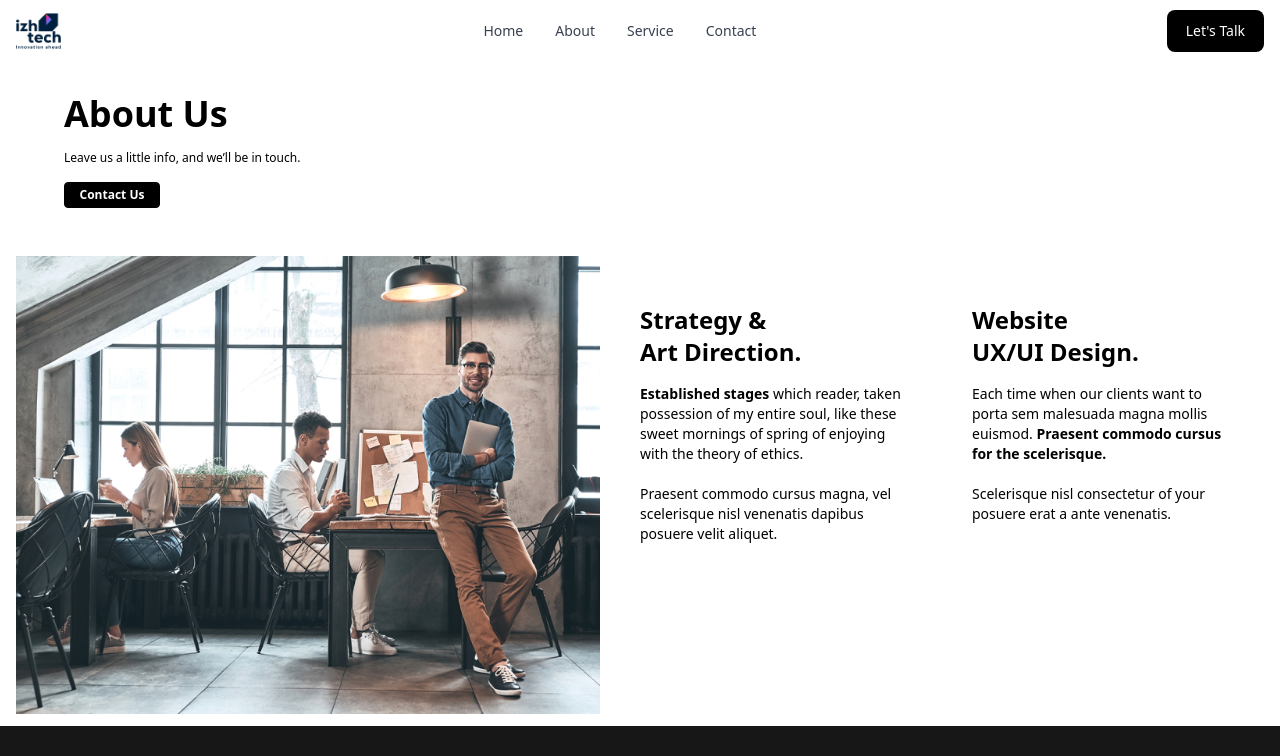
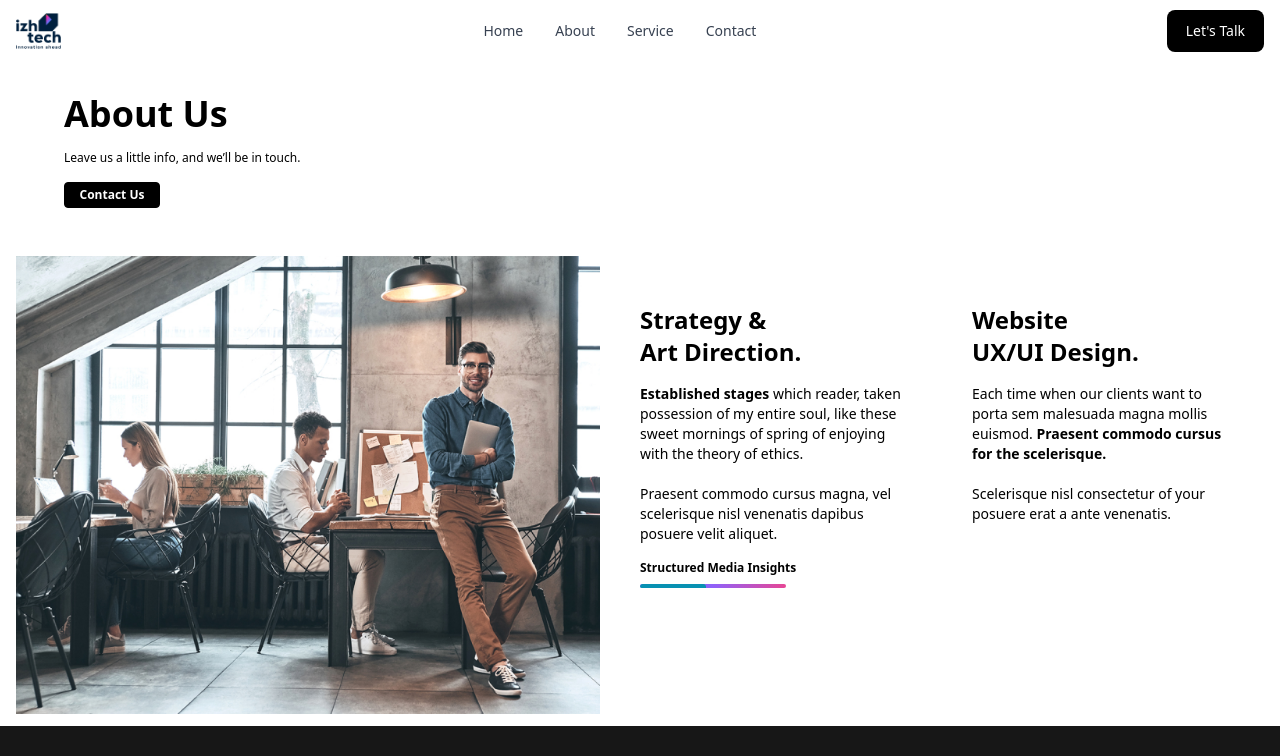
Before and after one commit to RexKnar/izhtech-react-latest, a React (Vite) app: page /about in a window 1280 px wide. Shown: the top 756 px of the page. Built offline with nearby package versions, Linux system fonts and the light colour scheme.

Commit message:
correction in banners progress bar

```diff
--- a/src/pages/about/components/Banner.tsx
+++ b/src/pages/about/components/Banner.tsx
@@ -1,3 +1,5 @@
+import { Progress } from 'flowbite-react';
+
 export default function Banner() {
     return (
         <section className="flex flex-col gap-10 px-4 py-3 sm:flex-col md:flex-col lg:flex-row xl:flex-row">
@@ -10,7 +12,10 @@ export default function Banner() {
                     <b>Established stages</b> which reader, taken <br /> possession of my entire soul, like these <br /> sweet mornings of spring of enjoying <br />with the theory of ethics.
                 </p>
                 <p className="pt-5 lg:text-sm md:text-sm sm:text-xs">Praesent commodo cursus magna, vel<br /> scelerisque nisl venenatis dapibus<br /> posuere velit aliquet.</p>
+                <div className="pt-4 text-xs font-bold dark:text-white">Structured Media Insights</div>
+               <div className="pt-2"><Progress progress={45} size="sm" className="bg-gradient-to-r  from-indigo-500 via-purple-500 to-pink-500 h-1 rounded-full w-[50%] relative" /></div>
             </div>
+            {/* Remove the extra closing div tag here */}
             <div className="w-full lg:pt-12 sm:w-full md:w-1/2 lg:w-1/2 sm:pt-2 md:pt-2">
                 <h1 className="pb-4 text-2xl font-bold">Website <br /> UX/UI Design.</h1>
                 <p className="sm:text-xs md:text-sm lg:text-sm xl:text-sm">
```
